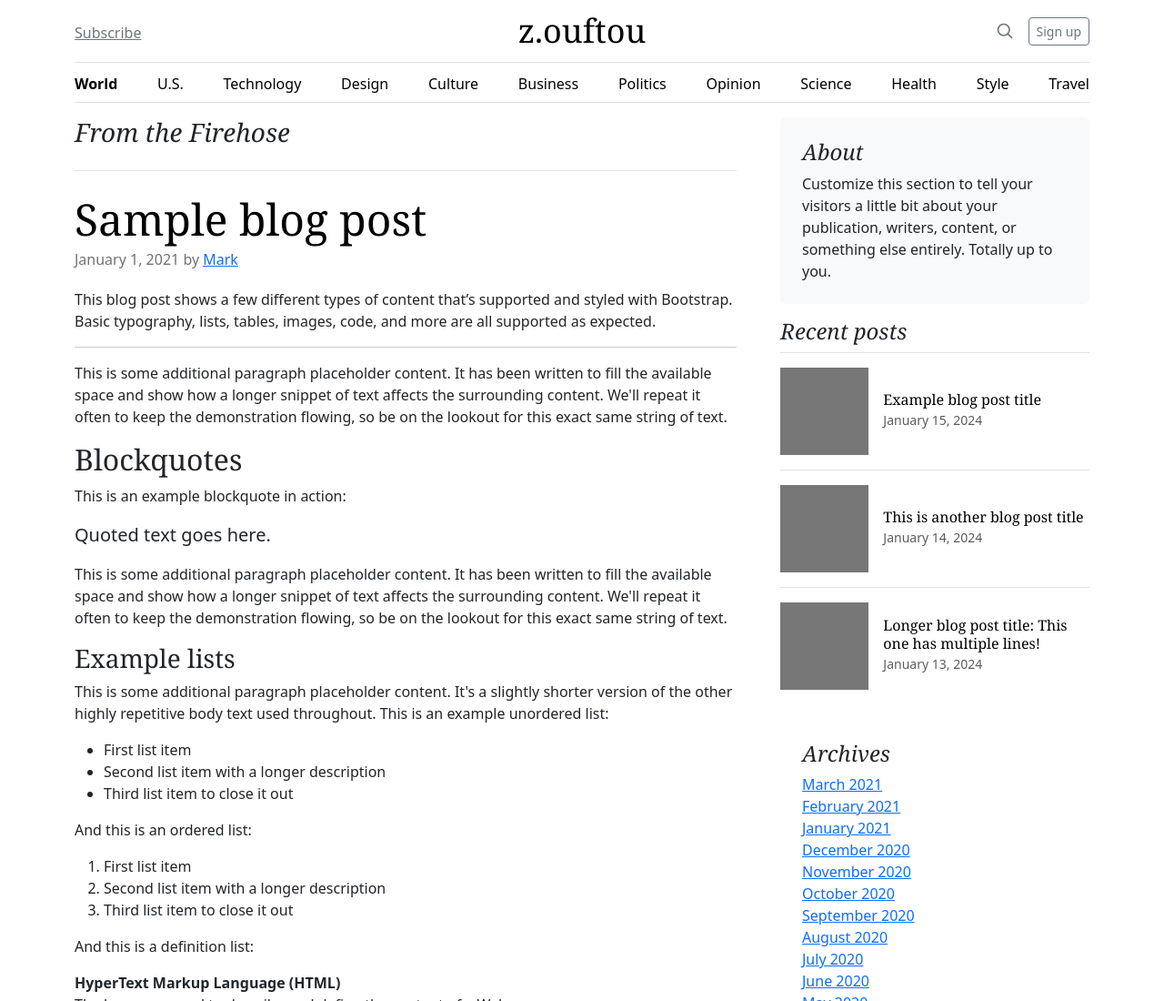
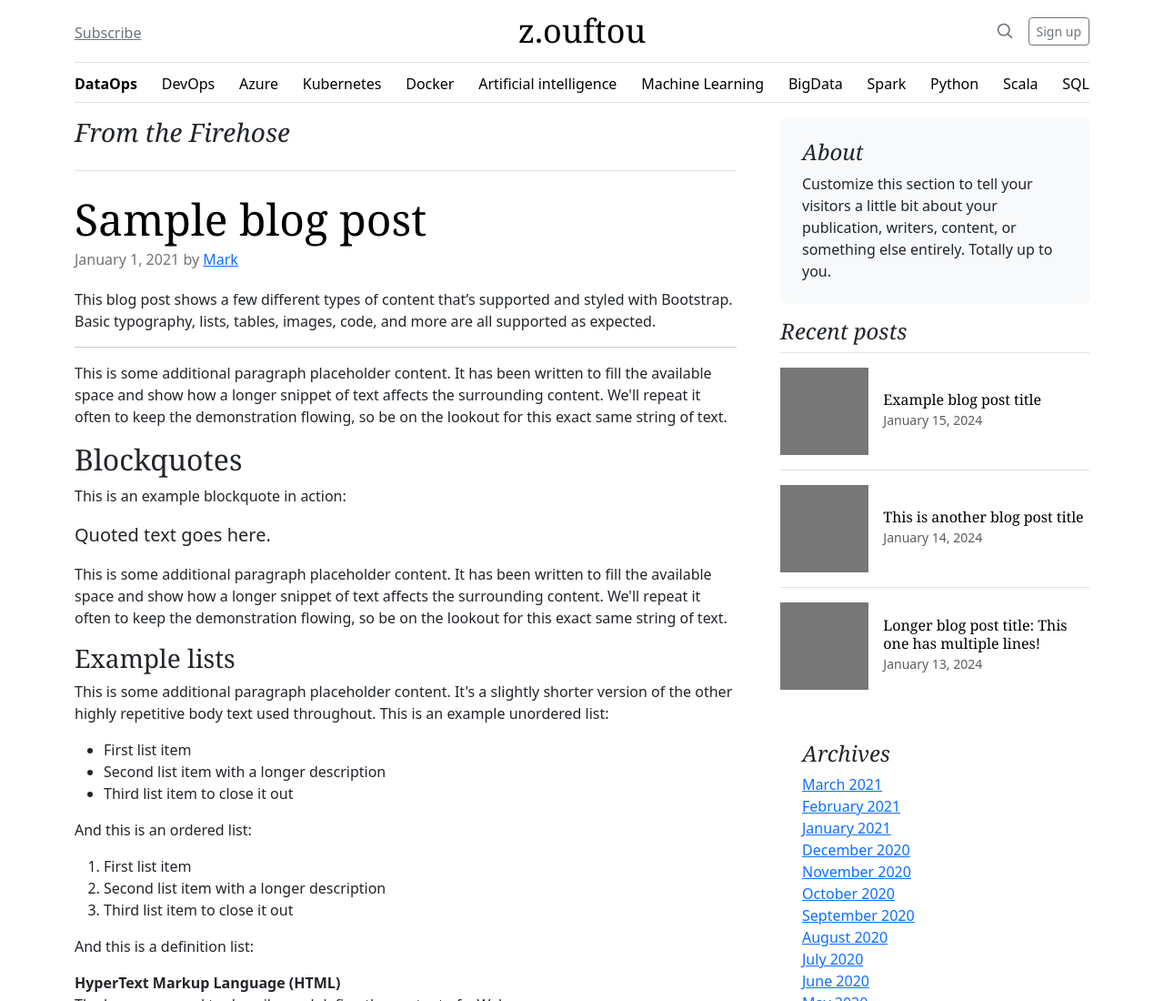
Before and after one commit to zouftou/zouftou.github.io, a plain HTML site: page index.html in a window 1280 px wide. Shown: the top 1100 px of the page at 91% size. Drawn offline with Linux system fonts and the light colour scheme.

Commit message:
update header

```diff
--- a/index.html
+++ b/index.html
@@ -118,18 +118,18 @@
 
         <div class="nav-scroller py-1 mb-3 border-bottom">
             <nav class="nav nav-underline justify-content-between">
-                <a class="nav-item nav-link link-body-emphasis active" href="#">World</a>
-                <a class="nav-item nav-link link-body-emphasis" href="#">U.S.</a>
-                <a class="nav-item nav-link link-body-emphasis" href="#">Technology</a>
-                <a class="nav-item nav-link link-body-emphasis" href="#">Design</a>
-                <a class="nav-item nav-link link-body-emphasis" href="#">Culture</a>
-                <a class="nav-item nav-link link-body-emphasis" href="#">Business</a>
-                <a class="nav-item nav-link link-body-emphasis" href="#">Politics</a>
-                <a class="nav-item nav-link link-body-emphasis" href="#">Opinion</a>
-                <a class="nav-item nav-link link-body-emphasis" href="#">Science</a>
-                <a class="nav-item nav-link link-body-emphasis" href="#">Health</a>
-                <a class="nav-item nav-link link-body-emphasis" href="#">Style</a>
-                <a class="nav-item nav-link link-body-emphasis" href="#">Travel</a>
+                <a class="nav-item nav-link link-body-emphasis active" href="#">DataOps</a>
+                <a class="nav-item nav-link link-body-emphasis" href="#">DevOps</a>
+                <a class="nav-item nav-link link-body-emphasis" href="#">Azure</a>
+                <a class="nav-item nav-link link-body-emphasis" href="#">Kubernetes</a>
+                <a class="nav-item nav-link link-body-emphasis" href="#">Docker</a>
+                <a class="nav-item nav-link link-body-emphasis" href="#">Artificial intelligence</a>
+                <a class="nav-item nav-link link-body-emphasis" href="#">Machine Learning</a>
+                <a class="nav-item nav-link link-body-emphasis" href="#">BigData</a>
+                <a class="nav-item nav-link link-body-emphasis" href="#">Spark</a>
+                <a class="nav-item nav-link link-body-emphasis" href="#">Python</a>
+                <a class="nav-item nav-link link-body-emphasis" href="#">Scala</a>
+                <a class="nav-item nav-link link-body-emphasis" href="#">SQL</a>
             </nav>
         </div>
     </div>
```
